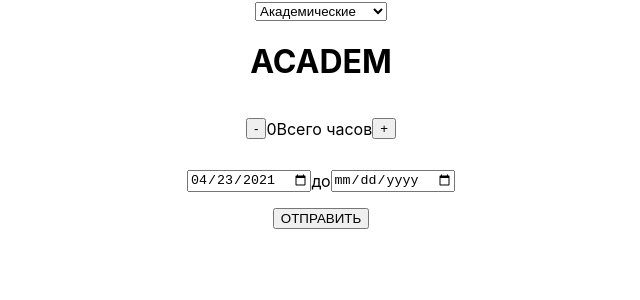
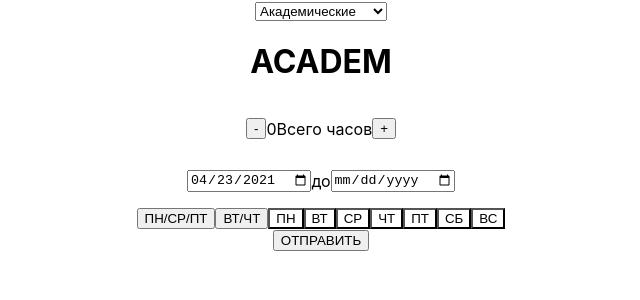
Before and after one commit to petushoque/interpress-timetable, a React (Create React App) app: page / in a window 1280 px wide. Shown: the top 300 px of the page, without its empty margins (319-959 px from the left). Built offline with nearby package versions, Linux system fonts and the light colour scheme.

Commit message:
feat: добавить состояние для кнопок, отображающих дни недели, удобные для посещения, стейт добавляется в объект со всеми данными от пользователя

```diff
--- a/src/App.css
+++ b/src/App.css
@@ -9,3 +9,13 @@
   align-items: center;
   justify-content: center;
 }
+
+.day-of-visits {
+  background-color: white;
+  color:black;
+}
+
+.day-of-visits_active {
+  background-color: black;
+  color:white
+}
--- a/src/App.js
+++ b/src/App.js
@@ -4,21 +4,24 @@ import { useState } from 'react';
 
 function App() {
 
+  //СБОР ВСЕХ ДАННЫХ ДЛЯ ОТПРАВКИ НА СЕРВЕР
   const [data, setData] = useState({
     'hoursType': '',
     'totalHours': '',
-    'startDate': ''
+    'startDate': '',
+    'day-of-visits': ''
   });
   function handleAllData () {
-    console.log(data)
     setData({
       'hoursType': hoursType,
       'totalHours': totalHours,
-      'startDate': startDate
+      'startDate': startDate,
+      'day-of-visits': visits
     })
     console.log(data)
   }
 
+  //Состояние типа часов, академические/астрономические
   const [hoursType, setHoursType] = useState('academic');
   function handleChangeHoursType (e) {
     setHoursType(e.target.value)
@@ -45,6 +48,44 @@ function App() {
     setStartDate(e.target.value)
   }
 
+  const [visits, setVisits] = useState({
+    mo: false,
+    tu: false,
+    we: false,
+    th: false,
+    fr: false,
+    sa: false,
+    su: false,
+  })
+
+  function handleChangeMnWeFr () {
+    setVisits({...visits, mo: true, tu: false, we: true, th: false, fr: true, sa: false, su: false})
+  }
+  function handleChangeTuTh () {
+    setVisits({...visits, mo: false, tu: true, we: false, th: true, fr: false, sa: false, su: false})
+  }
+
+  function handleChangeMonday () {
+    visits.mo === true ? setVisits({...visits, mo: false}) : setVisits({...visits, mo: true})
+  }
+  function handleChangeTuesday () {
+    visits.tu === true ? setVisits({...visits, tu: false}) : setVisits({...visits, tu: true})
+  }
+  function handleChangeWednesday () {
+    visits.we === true ? setVisits({...visits, we: false}) : setVisits({...visits, we: true})
+  }
+  function handleChangeThursday () {
+    visits.th === true ? setVisits({...visits, th: false}) : setVisits({...visits, th: true})
+  }
+  function handleChangeFriday () {
+    visits.fr === true ? setVisits({...visits, fr: false}) : setVisits({...visits, fr: true})
+  }
+  function handleChangeSaturday () {
+    visits.sa === true ? setVisits({...visits, sa: false}) : setVisits({...visits, sa: true})
+  }
+  function handleChangeSunday () {
+    visits.su === true ? setVisits({...visits, su: false}) : setVisits({...visits, su: true})
+  }
 
   return (
     <div className="App">
@@ -69,10 +110,22 @@ function App() {
         <input type='date'/>
       </div>
 
+      <div className='schedule-of-visits'>
+          <button onClick={handleChangeMnWeFr}>ПН/СР/ПТ</button>
+          <button onClick={handleChangeTuTh}>ВТ/ЧТ</button>
+          <button className={visits.mo? 'day-of-visits_active' : 'day-of-visits'} onClick={handleChangeMonday}>ПН</button>
+          <button className={visits.tu? 'day-of-visits_active' : 'day-of-visits'} onClick={handleChangeTuesday}>ВТ</button>
+          <button className={visits.we? 'day-of-visits_active' : 'day-of-visits'} onClick={handleChangeWednesday}>СР</button>
+          <button className={visits.th? 'day-of-visits_active' : 'day-of-visits'} onClick={handleChangeThursday}>ЧТ</button>
+          <button className={visits.fr? 'day-of-visits_active' : 'day-of-visits'} onClick={handleChangeFriday}>ПТ</button>
+          <button className={visits.sa? 'day-of-visits_active' : 'day-of-visits'} onClick={handleChangeSaturday}>СБ</button>
+          <button className={visits.su? 'day-of-visits_active' : 'day-of-visits'} onClick={handleChangeSunday}>ВС</button>
+      </div>
 
 
 
-<button onClick={handleAllData}>ОТПРАВИТЬ</button>
+
+      <button onClick={handleAllData}>ОТПРАВИТЬ</button>
       </div>
 
   );
```
